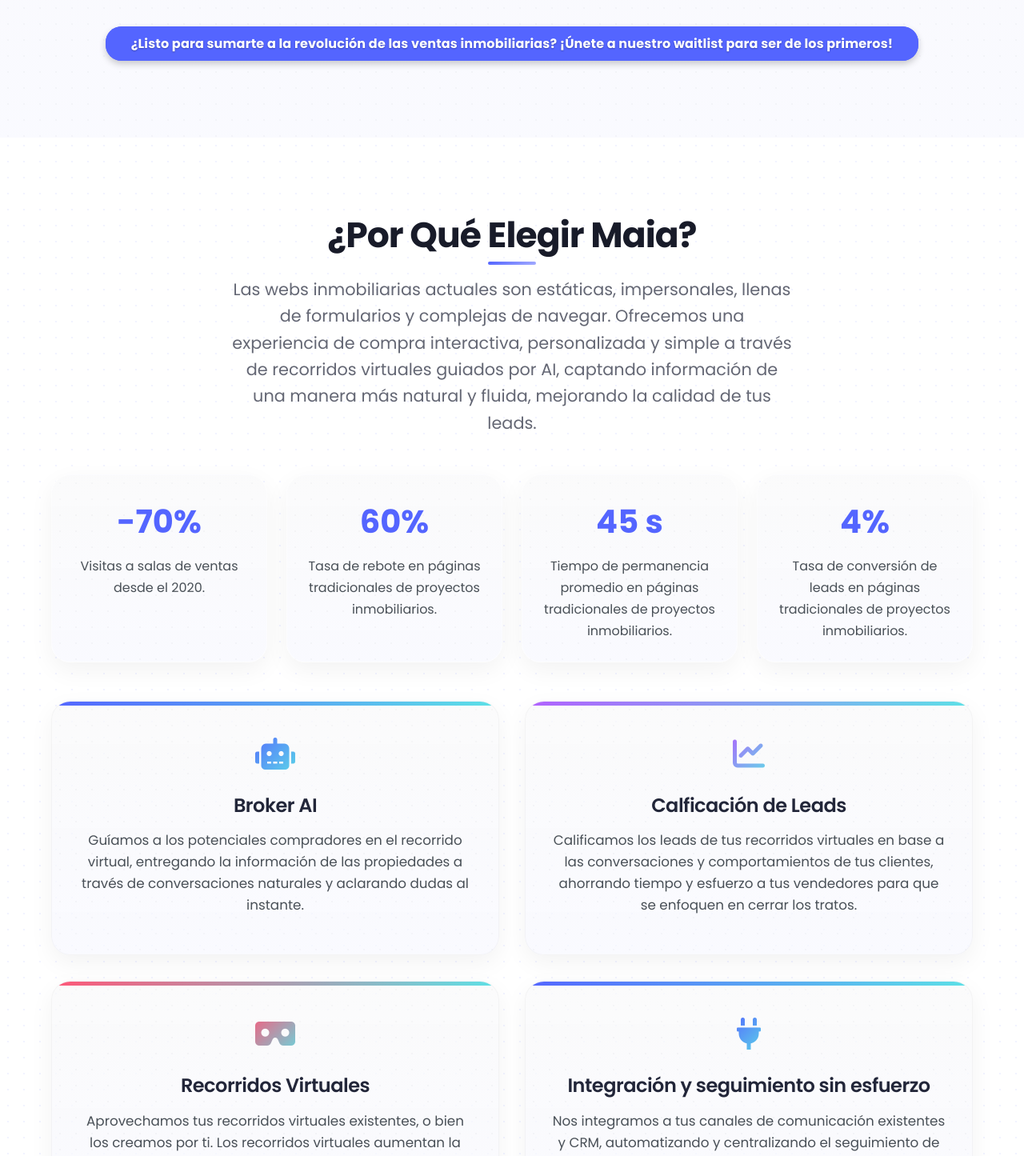
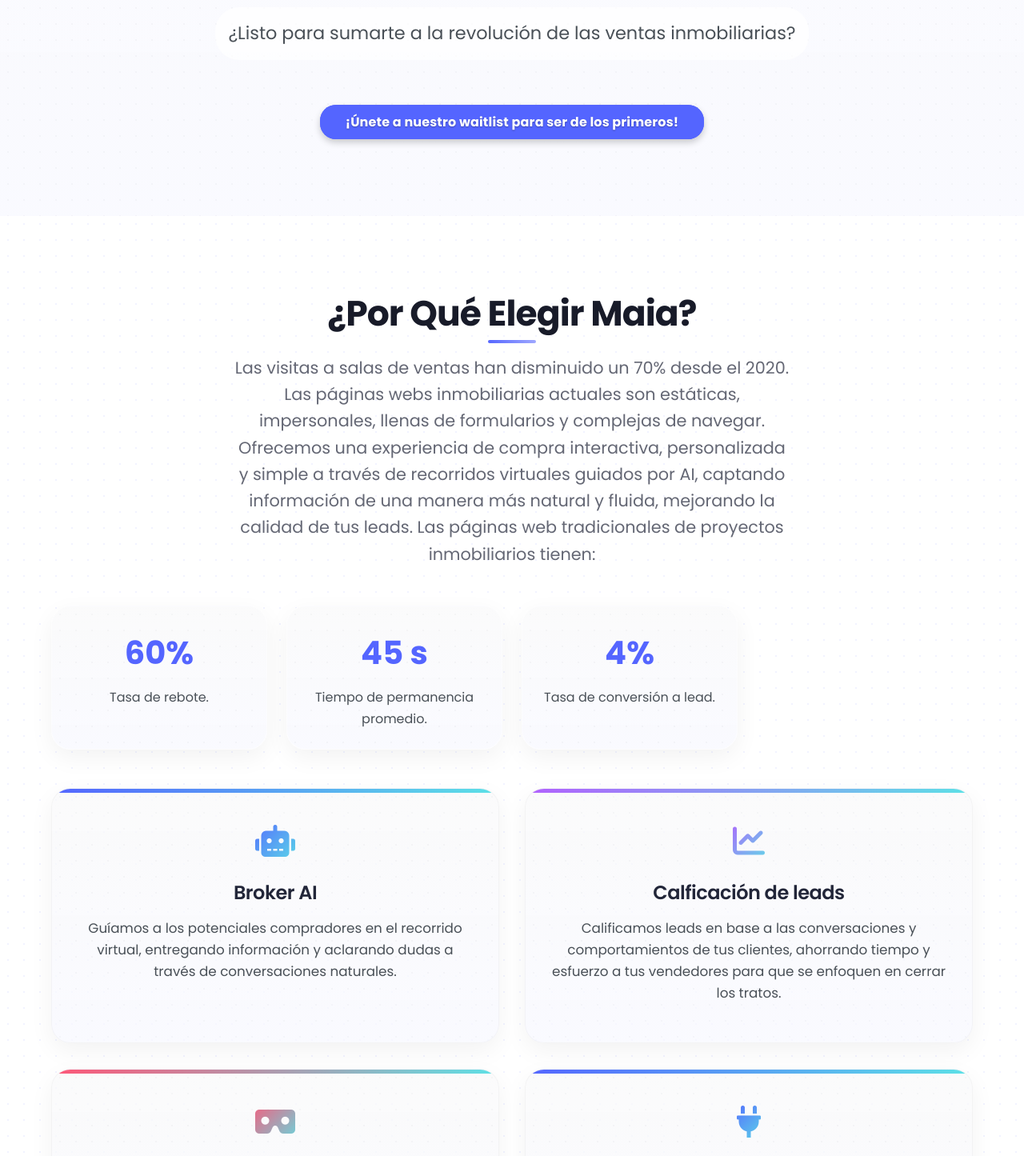
Before and after one commit to jprojas2/Maia-web, a Vue app: page / in a window 1280 px wide. Shown: the part 960-2405 px from the top of the page at 80% size. Built offline with nearby package versions, Linux system fonts and the light colour scheme.

Commit message:
Improve text formatting and layout in HomeView

```diff
--- a/src/views/HomeView.vue
+++ b/src/views/HomeView.vue
@@ -31,11 +31,14 @@
           </div>
 
           <p class="hero__subtitle animate-slide-in-up">
-            "Show, don't tell": La venta inmobiliaria es visual, no textual. Maia transforma tus recorridos virtuales en experiencias de venta guiadas por inteligencia artificial.
+            "Show, don't tell": La venta inmobiliaria es visual, no textual.
+          </br>Maia transforma tus recorridos virtuales en experiencias de venta guiadas por inteligencia artificial.
           </p>
-
+          <p class="hero__subtitle animate-slide-in-up">
+            ¿Listo para sumarte a la revolución de las ventas inmobiliarias?
+          </p>
           <div class="hero__actions animate-slide-in-up">
-            <a href="mailto:manuel@maiavr.cl" class="btn btn--primary btn--lg">¿Listo para sumarte a la revolución de las ventas inmobiliarias? ¡Únete a nuestro waitlist para ser de los primeros!</a>
+            <a href="mailto:manuel@maiavr.cl" class="btn btn--primary btn--lg">¡Únete a nuestro waitlist para ser de los primeros!</a>
           </div>
         </div>
       </div>
@@ -192,27 +195,26 @@
         <div class="section__header">
           <h2 class="section__title">¿Por Qué Elegir Maia?</h2>
           <p class="section__subtitle">
-            Las webs inmobiliarias actuales son estáticas, impersonales, llenas de formularios y complejas de navegar. Ofrecemos una experiencia de compra interactiva, personalizada y simple a través de recorridos virtuales guiados por AI, captando información de una manera más natural y fluida, mejorando la calidad de tus leads.
+            Las visitas a salas de ventas han disminuido un 70% desde el 2020.
+          </br>Las páginas webs inmobiliarias actuales son estáticas, impersonales, llenas de formularios y complejas de navegar.
+          </br>Ofrecemos una experiencia de compra interactiva, personalizada y simple a través de recorridos virtuales guiados por AI, captando información de una manera más natural y fluida, mejorando la calidad de tus leads.
+        </br>Las páginas web tradicionales de proyectos inmobiliarios tienen:
           </p>
         </div>
 
         <!-- Stats Row - All stats included -->
         <div class="stats-container">
           <div class="stat-item">
-            <span class="stat-number">-70%</span>
-            <span class="stat-label">Visitas a salas de ventas desde el 2020.</span>
-          </div>
-          <div class="stat-item">
             <span class="stat-number">60%</span>
-            <span class="stat-label">Tasa de rebote en páginas tradicionales de proyectos inmobiliarios.</span>
+            <span class="stat-label">Tasa de rebote.</span>
           </div>
           <div class="stat-item">
             <span class="stat-number">45 s</span>
-            <span class="stat-label">Tiempo de permanencia promedio en páginas tradicionales de proyectos inmobiliarios.</span>
+            <span class="stat-label">Tiempo de permanencia promedio.</span>
           </div>
           <div class="stat-item">
             <span class="stat-number">4%</span>
-            <span class="stat-label">Tasa de conversión de leads en páginas tradicionales de proyectos inmobiliarios.</span>
+            <span class="stat-label">Tasa de conversión a lead.</span>
           </div>
         </div>
 
@@ -224,7 +226,7 @@
             </div>
             <h3 class="feature-title">Broker AI</h3>
             <p class="feature-desc">
-              Guíamos a los potenciales compradores en el recorrido virtual, entregando la información de las propiedades a través de conversaciones naturales y aclarando dudas al instante.
+              Guíamos a los potenciales compradores en el recorrido virtual, entregando información y aclarando dudas a través de conversaciones naturales.
             </p>
           </div>
 
@@ -232,9 +234,9 @@
             <div class="feature-icon">
               <i class="fas fa-chart-line"></i>
             </div>
-            <h3 class="feature-title">Calficación de Leads</h3>
+            <h3 class="feature-title">Calficación de leads</h3>
             <p class="feature-desc">
-              Calificamos los leads de tus recorridos virtuales en base a las conversaciones y comportamientos de tus clientes, ahorrando tiempo y esfuerzo a tus vendedores para que se enfoquen en cerrar los tratos.
+              Calificamos leads en base a las conversaciones y comportamientos de tus clientes, ahorrando tiempo y esfuerzo a tus vendedores para que se enfoquen en cerrar los tratos.
             </p>
           </div>
 
@@ -244,7 +246,8 @@
             </div>
             <h3 class="feature-title">Recorridos Virtuales</h3>
             <p class="feature-desc">
-              Aprovechamos tus recorridos virtuales existentes, o bien los creamos por ti. Los recorridos virtuales aumentan la conversión de visita a lead en un 95% y reducen el tiempo de venta en 33%.
+              Aprovechamos tus recorridos virtuales existentes, o bien los creamos por ti.
+            </br>Los recorridos virtuales aumentan la conversión de visita a lead en un 95% y reducen el tiempo de venta en 33%.
             </p>
           </div>
 
@@ -252,7 +255,7 @@
             <div class="feature-icon">
               <i class="fas fa-plug"></i>
             </div>
-            <h3 class="feature-title">Integración y seguimiento sin esfuerzo</h3>
+            <h3 class="feature-title">Integración sin esfuerzo</h3>
             <p class="feature-desc">
               Nos integramos a tus canales de comunicación existentes y CRM, automatizando y centralizando el seguimiento de tus leads.
             </p>
```
